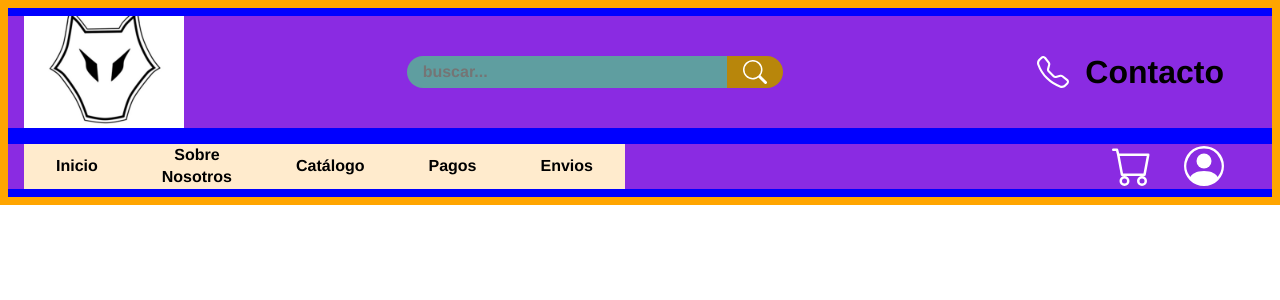
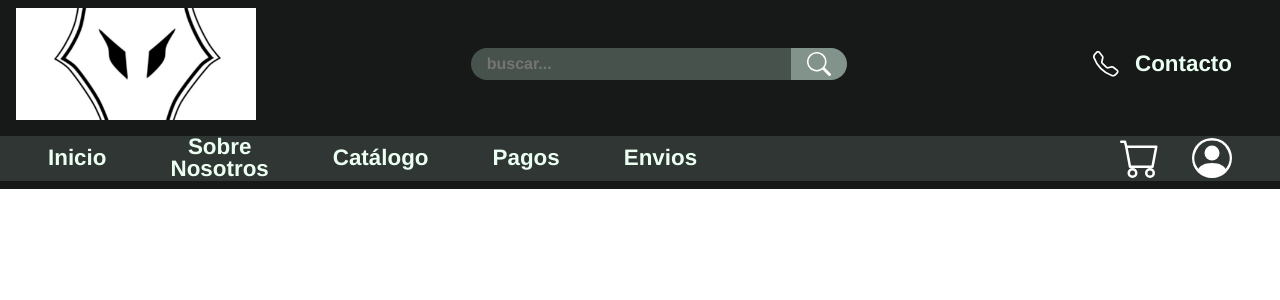
Before and after one commit to EnzoBorrelli/EMR-WebAPP, a React (Vite) app: page / in a window 1280 px wide. Shown: the top 300 px of the page. Built offline with nearby package versions, Linux system fonts and the light colour scheme.

Commit message:
estilos aplicados en landing menu

```diff
--- a/src/components/LandingMenu/LandingMenu.css
+++ b/src/components/LandingMenu/LandingMenu.css
@@ -1,18 +1,27 @@
+:root {
+  --primary-bg-color: #171918;
+  --secondary-bg-color: #303633;
+  --terciary-bg-color: #47524d;
+  --light-tone:#82938c;
+  --hover-tone:#41a757;
+  --text-color:#eafff2;
+  --text-disabled:#c2c2c2;
+  --text-hover-color:#5dff53;
+}
+
 .LandingMenu {
   width: 100%;
-  background-color: orange;
-  padding: .5em;
 
   display: flex;
   flex-flow: row wrap;
   justify-content: space-between;
   align-items: center;
 
-  color: rgb(0, 0, 0);
+  color: var(--text-color);
 }
 .LandingMenu-Container {
   width: 100%;
-  background-color: blue;
+  background-color:var(--primary-bg-color);
   display: flex;
   flex-direction: column;
 }
@@ -21,7 +30,7 @@
   padding-right: 2rem;
   display: flex;
   flex-flow: row nowrap;
-  background-color: blueviolet;
+  background-color: var(--primary-bg-color);
   margin: .5rem 0;
 }
 .Container-sub--b {
@@ -29,7 +38,7 @@
   padding-right: 2rem;
   display: flex;
   flex-flow: row nowrap;
-  background-color: blueviolet;
+  background-color: var(--secondary-bg-color);
   margin: .5rem 0;
 }
 .Container-sub--user {
@@ -61,33 +70,32 @@
   font-weight: bold;
   width: 20rem;
   height: 2rem;
-  background-color: cadetblue;
+  background-color: var(--terciary-bg-color);
   border-radius: 1rem 0 0 1rem;
 }
 .LandingMenu-Input:focus {
   outline: none;
-  background-color: rgb(65, 110, 111);
+  background-color: var(--secondary-bg-color);
 }
 .LandingMenu-SearchBtn {
   border-radius: 0 1rem 1rem 0;
   height: 2rem;
   cursor: pointer;
-  background-color: darkgoldenrod;
+  background-color: var(--light-tone);
 }
 .LandingMenu-SearchBtn:hover {
-  background-color: rgb(184, 51, 11);
+  background-color: var(--hover-tone);
 }
 .LandingMenu-UserBtn {
   cursor: pointer;
 }
 .LandingMenu-logo {
   height: 7rem;
-  width: 10rem;
+  width: 15rem;
 }
 .LandingMenu-Dropbutton {
   display: none;
   cursor: pointer;
-  background-color: red;
 }
 
 .LandingMenu-svg {
@@ -101,11 +109,11 @@
   height: 1.5rem;
 }
 .LandingMenu-svg--user:hover {
-  fill: rgb(212, 255, 0);
+  fill: var(--text-hover-color);
 }
 .LandingMenu-svg--contact {
-  width: 2rem;
-  height: 2rem;
+  width: 1.6rem;
+  height: 1.6rem;
   margin-left: 1rem;
 }
 .LandingMenu-a--contact {
@@ -114,11 +122,11 @@
   display: flex;
   flex-direction: row;
   align-items: center;
-  font-size: 2rem;
+  font-size: 1.4rem;
   font-weight: bold;
 }
 .LandingMenu-a--contact:hover {
-  color: darkgrey;
+  color: var(--text-hover-color);
 }
 .Contact-Button{
   display: none;
@@ -128,15 +136,20 @@
   flex-flow: row nowrap;
   justify-content: center;
   align-items: center;
-  background-color: blanchedalmond;
+  background-color: var(--secondary-bg-color);
 }
 .LandingMenu-li {
   font-weight: bold;
+  font-size: 1.4rem;
   text-align: center;
   margin: 0 2rem;
 }
-.LandingMenu-li:hover {
-  color: greenyellow;
+.LandingMenu-ul:hover .LandingMenu-a {
+  color: var(--text-disabled);
+}
+.LandingMenu-ul:hover .LandingMenu-a:hover {
+  color: var(--text-hover-color);
+  box-shadow: 0 2px 0 0 currentcolor;
 }
 
 /* ___Parte Responsive 480px(movil)__*/
@@ -158,9 +171,7 @@
   }
   .Container-sub--user {
     height: 2rem;
-  }
-  .Container-sub--search {
-    margin-left: 1rem;
+    margin-top: .4rem;
   }
   .Container-sub--contact {
     display: none;
@@ -168,25 +179,28 @@
   .LandingMenu-svg--contact{
     display: none;
   }
+  .LandingMenu-svg{
+    width: 1.8rem;
+    height: 1.8rem;
+  }
   .Contact-Button{
+    margin-top: .1rem;
     cursor:pointer;
     display: flex;
-
   }
   .Contact-Button .LandingMenu-svg:hover{
-    fill: aqua;
+    fill: var(--text-hover-color);
   }
   .LandingMenu-Input {
     padding: 1rem;
     font-weight: bold;
-    width: 16rem;
-    height: 2rem;
-    background-color: cadetblue;
+    width: 14rem;
+    height: 1.5rem;
     border-radius: 1rem 0 0 1rem;
   }
   .LandingMenu-logo {
-    height: 4rem;
-    width: 4rem;
+    height: 5rem;
+    width: 7.2rem;
   }
   .LandingMenu-Dropbutton {
     margin-top: .5rem;
@@ -205,7 +219,7 @@
     transition: all 0.5s ease;
   }
   .LandingMenu-nav.isActive {
-    width: 5rem;
+    width: 6rem;
     opacity: 1;
   }
   .LandingMenu-ul {
@@ -213,5 +227,6 @@
   }
   .LandingMenu-li {
     margin: 0.5em 0;
+    font-size: 1.2rem;
   }
 }
--- a/src/components/LandingMenu/LandingMenu.jsx
+++ b/src/components/LandingMenu/LandingMenu.jsx
@@ -100,7 +100,9 @@ const LandingMenu = () => {
             </ul>
           </nav>
           </div>
+
           <div className="Container-sub--user">
+
             <button className="LandingMenu-UserBtn">
               <svg
                 xmlns="http://www.w3.org/2000/svg"
@@ -129,8 +131,7 @@ const LandingMenu = () => {
                 <path d="M0 1.5A.5.5 0 0 1 .5 1H2a.5.5 0 0 1 .485.379L2.89 3H14.5a.5.5 0 0 1 .491.592l-1.5 8A.5.5 0 0 1 13 12H4a.5.5 0 0 1-.491-.408L2.01 3.607 1.61 2H.5a.5.5 0 0 1-.5-.5zM3.102 4l1.313 7h8.17l1.313-7H3.102zM5 12a2 2 0 1 0 0 4 2 2 0 0 0 0-4zm7 0a2 2 0 1 0 0 4 2 2 0 0 0 0-4zm-7 1a1 1 0 1 1 0 2 1 1 0 0 1 0-2zm7 0a1 1 0 1 1 0 2 1 1 0 0 1 0-2z" />
               </svg>
             </button>
-          </div>
-          <button className="Contact-Button">
+            <button className="Contact-Button">
           <svg
               xmlns="http://www.w3.org/2000/svg"
               width="16"
@@ -142,6 +143,8 @@ const LandingMenu = () => {
               <path d="M3.654 1.328a.678.678 0 0 0-1.015-.063L1.605 2.3c-.483.484-.661 1.169-.45 1.77a17.568 17.568 0 0 0 4.168 6.608 17.569 17.569 0 0 0 6.608 4.168c.601.211 1.286.033 1.77-.45l1.034-1.034a.678.678 0 0 0-.063-1.015l-2.307-1.794a.678.678 0 0 0-.58-.122l-2.19.547a1.745 1.745 0 0 1-1.657-.459L5.482 8.062a1.745 1.745 0 0 1-.46-1.657l.548-2.19a.678.678 0 0 0-.122-.58L3.654 1.328zM1.884.511a1.745 1.745 0 0 1 2.612.163L6.29 2.98c.329.423.445.974.315 1.494l-.547 2.19a.678.678 0 0 0 .178.643l2.457 2.457a.678.678 0 0 0 .644.178l2.189-.547a1.745 1.745 0 0 1 1.494.315l2.306 1.794c.829.645.905 1.87.163 2.611l-1.034 1.034c-.74.74-1.846 1.065-2.877.702a18.634 18.634 0 0 1-7.01-4.42 18.634 18.634 0 0 1-4.42-7.009c-.362-1.03-.037-2.137.703-2.877L1.885.511z" />
             </svg>
           </button>
+          </div>
+
         </div>
       </div>
     </header>
```
